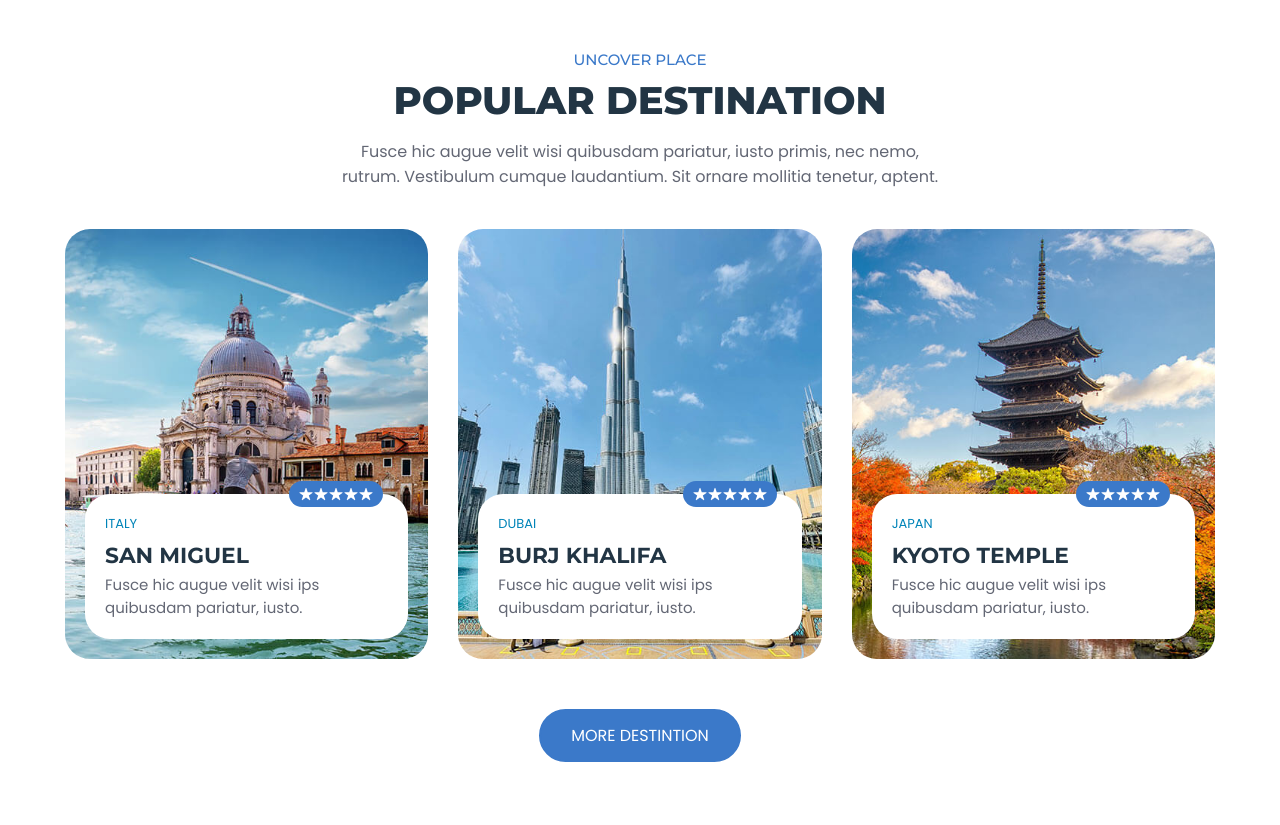
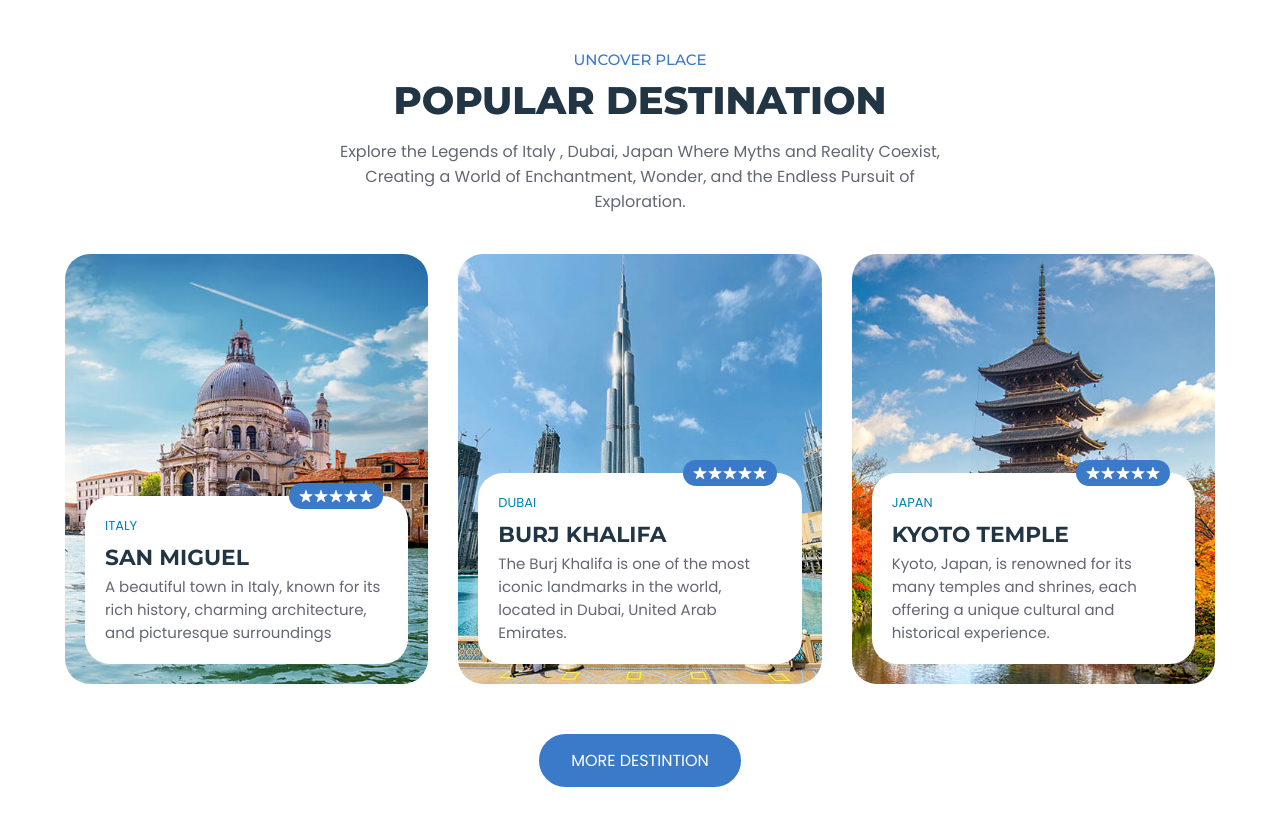
Before and after one commit to Jamez213/Project-1---Responsive-Website-Redesign, a plain HTML site: page index.html in a window 1280 px wide. Shown: the part 1140-1965 px from the top of the page. Drawn offline with nearby package versions, Linux system fonts and the light colour scheme.

Commit message:
Update Popular destination

```diff
--- a/index.html
+++ b/index.html
@@ -241,9 +241,8 @@
           <h2 class="h2 section-title">Popular destination</h2>
 
           <p class="section-text">
-            Fusce hic augue velit wisi quibusdam pariatur, iusto primis, nec nemo, rutrum. Vestibulum cumque laudantium.
-            Sit ornare
-            mollitia tenetur, aptent.
+            Explore the Legends of Italy , Dubai, Japan
+             Where Myths and Reality Coexist, Creating a World of Enchantment, Wonder, and the Endless Pursuit of Exploration.
           </p>
 
           <ul class="popular-list">
@@ -274,7 +273,7 @@
                   </h3>
 
                   <p class="card-text">
-                    Fusce hic augue velit wisi ips quibusdam pariatur, iusto.
+                    A beautiful town in Italy, known for its rich history, charming architecture, and picturesque surroundings
                   </p>
 
                 </div>
@@ -308,7 +307,7 @@
                   </h3>
 
                   <p class="card-text">
-                    Fusce hic augue velit wisi ips quibusdam pariatur, iusto.
+                    The Burj Khalifa is one of the most iconic landmarks in the world, located in Dubai, United Arab Emirates.
                   </p>
 
                 </div>
@@ -342,7 +341,7 @@
                   </h3>
 
                   <p class="card-text">
-                    Fusce hic augue velit wisi ips quibusdam pariatur, iusto.
+                    Kyoto, Japan, is renowned for its many temples and shrines, each offering a unique cultural and historical experience.
                   </p>
 
                 </div>
```
